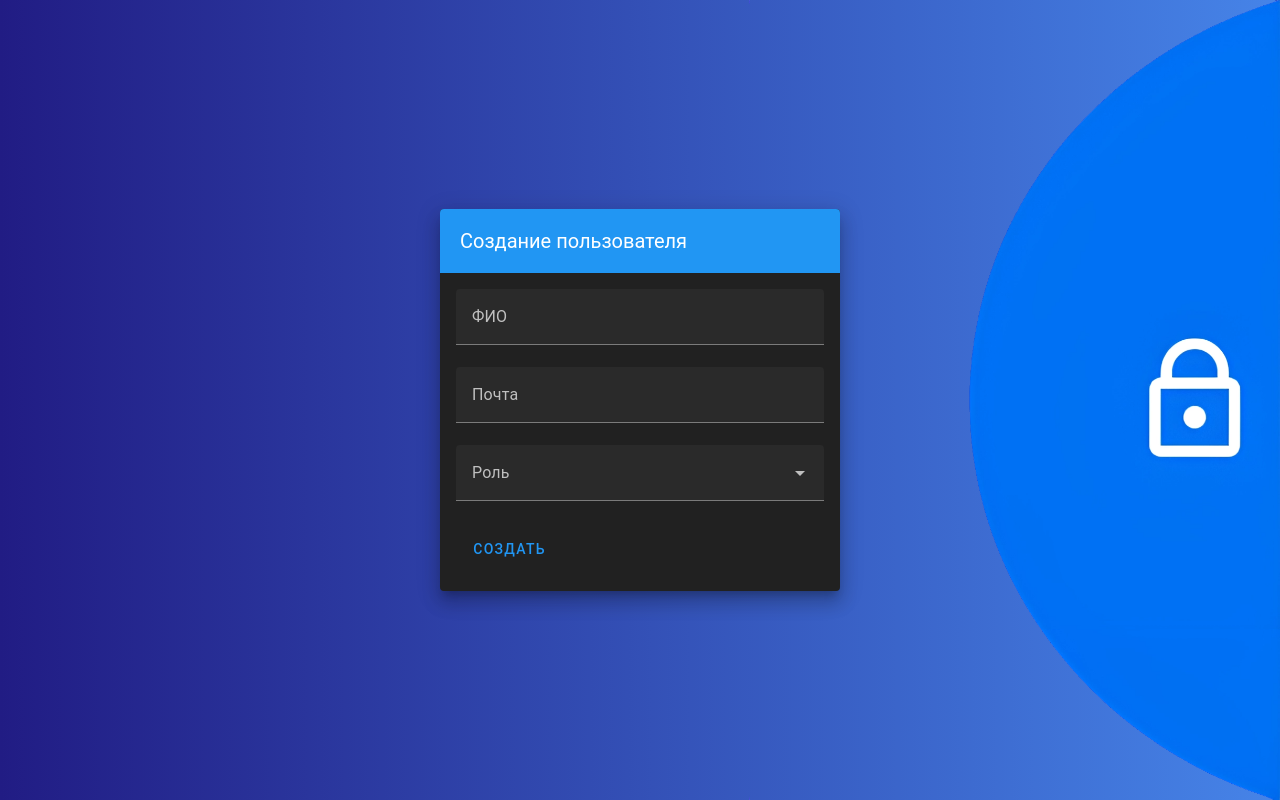
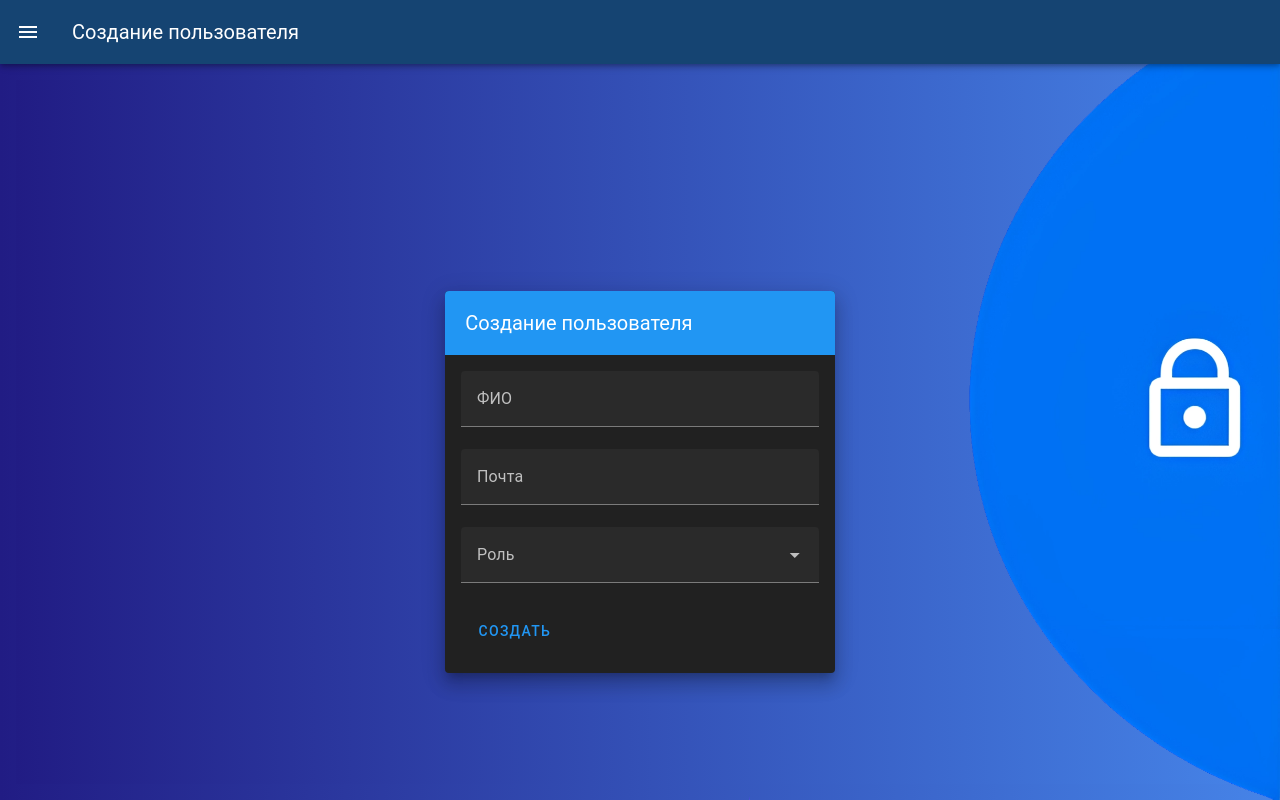
Before and after one commit to Pankyxa/access-front, a Vue app: page /create in a window 1280 px wide. Built offline with nearby package versions, Linux system fonts and the light colour scheme.

Commit message:
create navMenu in UserCreate

```diff
--- a/src/components/NavMenu.vue
+++ b/src/components/NavMenu.vue
@@ -24,6 +24,9 @@ export default {
     <v-app-bar-nav-icon @click.stop="drawer = !drawer"></v-app-bar-nav-icon>
     <v-app-bar-title>
       <slot name="title"></slot>
+    </v-app-bar-title>
+    <v-app-bar-title>
+      <slot></slot>
     </v-app-bar-title>
     <v-spacer></v-spacer>
     <slot name="actions"></slot>
--- a/src/components/admin_menu/UserCreate.vue
+++ b/src/components/admin_menu/UserCreate.vue
@@ -1,22 +1,31 @@
 <template>
+  <v-container class="fill-height" fluid>
+    <nav-menu>
+      <template v-slot:title>Создание пользователя</template>
+    </nav-menu>
+
     <v-container class="fill-height" fluid>
       <v-row align="center" justify="center">
         <v-col cols="12" sm="8" md="4">
-        <v-card class="elevation-12">
+          <v-card class="elevation-12" style="margin-top: 100px">
             <v-toolbar color="primary" dark flat>
               <v-toolbar-title>Создание пользователя</v-toolbar-title>
             </v-toolbar>
             <v-card-text>
-            <v-form>
+              <v-form @submit.prevent="userCreate">
                 <v-text-field
                   v-model="name"
+                  :error-messages="nameErrors"
                   label="ФИО"
                   type="text"
+                  required
                 ></v-text-field>
                 <v-text-field
                   v-model="email"
+                  :error-messages="emailErrors"
                   label="Почта"
                   type="email"
+                  required
                 ></v-text-field>
                 <v-combobox
                   v-model="select"
@@ -24,9 +33,11 @@
                   label="Роль"
                   chips
                   multiple
+                  :error-messages="roleErrors"
+                  required
                 ></v-combobox>
                 <v-card-actions>
-                <v-btn color="primary" @click="userCreate">Создать</v-btn>
+                  <v-btn color="primary" type="submit">Создать</v-btn>
                 </v-card-actions>
               </v-form>
             </v-card-text>
@@ -34,23 +45,25 @@
         </v-col>
       </v-row>
     </v-container>
+  </v-container>
 </template>
-
 
 <script>
 import axios from 'axios';
+import NavMenu from '@/components/NavMenu.vue';
 
 export default {
   name: 'Create',
+  components: {NavMenu},
   data() {
     return {
       name: "",
       email: "",
       role: ["Охранник", "Начальник охраны", "Админ"],
       select: [],
-      drawer: false,
-      isAdmin: true,
-      showForm: false,
+      nameErrors: [],
+      emailErrors: [],
+      roleErrors: [],
       enumRoles: [
         {key: "Охранник", value: 2},
         {key: "Начальник охраны", value: 3},
@@ -60,6 +73,21 @@ export default {
   },
   methods: {
     async userCreate() {
+      this.nameErrors = [];
+      this.emailErrors = [];
+      this.roleErrors = [];
+
+      if (!this.name) {
+        this.nameErrors.push('Поле ФИО обязательно для заполнения');
+      }
+      if (!this.email) {
+        this.emailErrors.push('Поле Почта обязательно для заполнения');
+      }
+      if (this.select.length === 0) {
+        this.roleErrors.push('Выберите хотя бы одну роль');
+      }
+
+      if (this.nameErrors.length === 0 && this.emailErrors.length === 0 && this.roleErrors.length === 0) {
         const token = localStorage.getItem("userToken");
         const config = {headers: {authorization: `Bearer ${token}`}};
         const data = {
@@ -80,11 +108,12 @@ export default {
           data,
           config,
         );
+        this.$router.push('/requests');
+      }
     },
   },
 };
 </script>
-
 
 <style scoped>
 .fill-height {
@@ -92,4 +121,8 @@ export default {
   background: url('src/components/auth/login.png') right top no-repeat fixed, linear-gradient(to right, #211c84, #4684e8) no-repeat;
   background-size: auto 100vh;
 }
+
+.v-text-field.error--text {
+  color: red;
+}
 </style>
```
Also changed, not shown: src/router.js (+5 -4 lines). Lines whose indentation alone changed are shown as unchanged.
